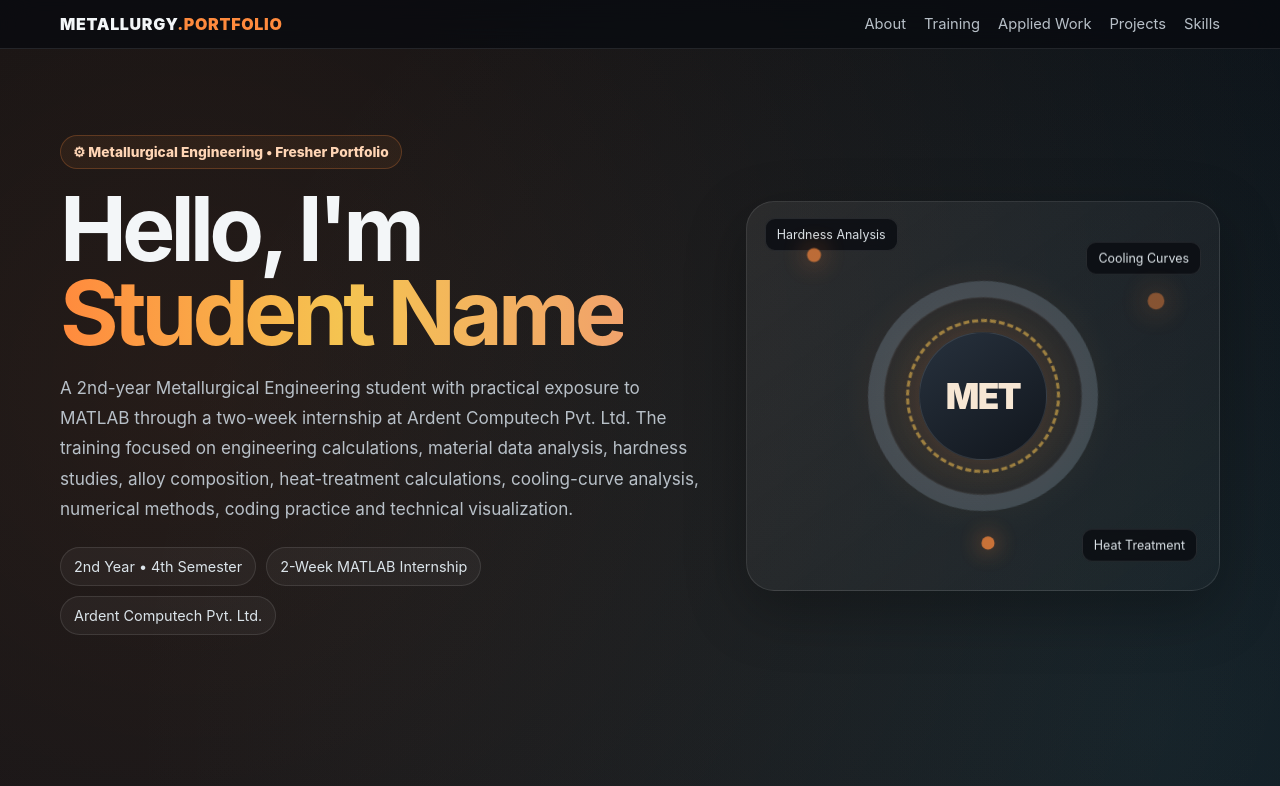
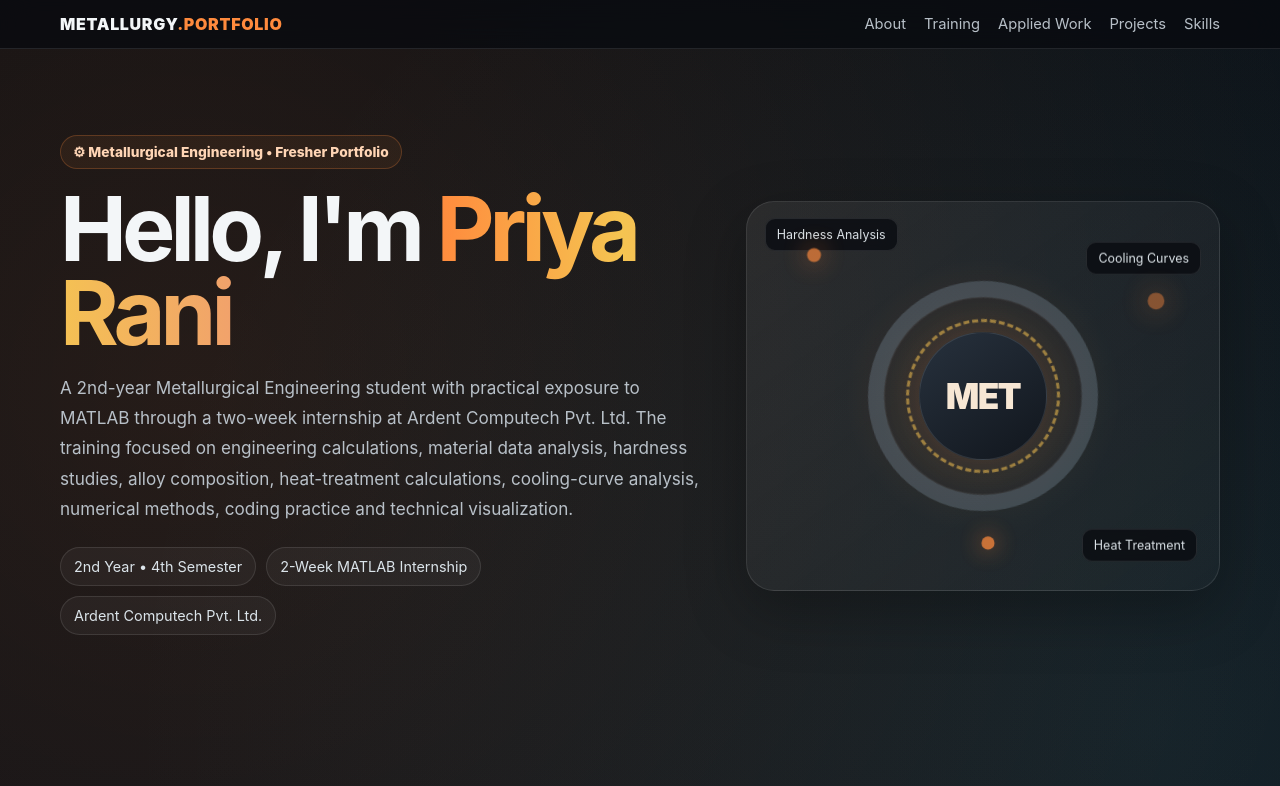
Before and after one commit to priyarani082025-web/Portfolio-2026, a plain HTML site: page index.html in a window 1280 px wide. Shown: the top 786 px of the page. Drawn offline with Linux system fonts and the light colour scheme.

Commit message:
Update index.html

```diff
--- a/index.html
+++ b/index.html
@@ -527,7 +527,7 @@ plot()  histogram()  interp1()  trapz()  fzero()
   </footer>
 
   <script>
-    const STUDENT_NAME = "Student Name";
+    const STUDENT_NAME = "Priya Rani";
 
     document.getElementById("studentNameHero").textContent = STUDENT_NAME;
     document.getElementById("studentNameFooter").textContent = STUDENT_NAME;
```
